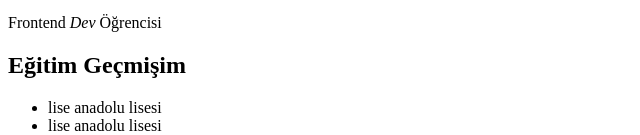
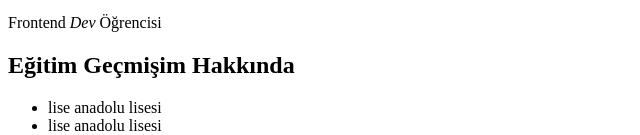
Before and after one commit to makdagist1/cv, a plain HTML site: page index.html in a window 1280 px wide. Shown: the part 404-539 px from the top of the page, without its empty margins (0-640 px from the left). Drawn offline with Linux system fonts and the light colour scheme.

Commit message:
Update index

```diff
--- a/index.html
+++ b/index.html
@@ -19,7 +19,7 @@
     </div>
     <p>Frontend <em> Dev </em> <span>Öğrencisi</span></p>
     <div>
-      <h2>Eğitim Geçmişim</h2>
+      <h2>Eğitim Geçmişim Hakkında</h2>
       <ul>
         <li>lise anadolu lisesi</li>
         <li>lise anadolu lisesi</li>
```
